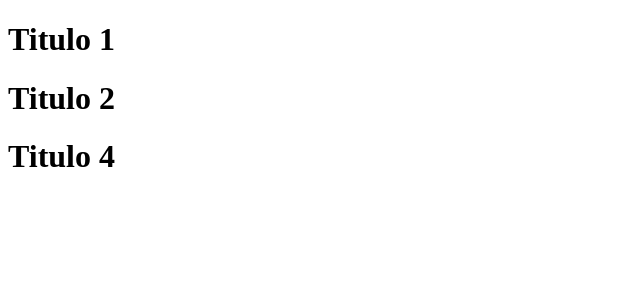
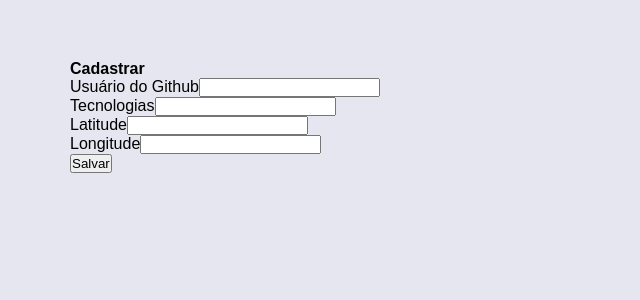
Before and after one commit to ElianMelo/estudo-javascript, a React (Create React App) app in the folder semanaomnistack10/web/: page / in a window 1280 px wide. Shown: the top 300 px of the page, without its empty margins (0-640 px from the left). Built offline with nearby package versions, Linux system fonts and the light colour scheme.

Commit message:
Cria estrutura html do formulario

```diff
--- /dev/null
+++ b/semanaomnistack10/web/src/App.css
@@ -0,0 +1,9 @@
+#app {
+    max-width: 1200px;
+    margin: 0 auto;
+    padding: 60px 30px;
+
+    display: flex;
+    flex-direction: row;
+    align-items: flex-start;
+}
--- a/semanaomnistack10/web/src/App.js
+++ b/semanaomnistack10/web/src/App.js
@@ -1,14 +1,44 @@
 import React from 'react';
 
-import Header from './Header';
+import './global.css';
+import './App.css';
 
 function App() {
+
   return (
-    <>
-      <Header title="Titulo 1"/>
-      <Header title="Titulo 2"/>
-      <Header title="Titulo 4"/>
-    </>
+    <div id="app">
+      <aside>
+        <strong>Cadastrar</strong>
+        <form>
+          <div className="input-block">
+            <label htmlFor="github_username">Usuário do Github</label>
+            <input name="github_username" id="github_username" required />
+          </div>
+
+          <div className="input-block">
+            <label htmlFor="techs">Tecnologias</label>
+            <input name="techs" id="techs" required />
+          </div>
+
+          <div className="input-group">
+            <div className="input-block">
+              <label htmlFor="latitude">Latitude</label>
+              <input name="latitude" id="latitude" required />
+            </div>
+
+            <div className="input-block">
+              <label htmlFor="longitude">Longitude</label>
+              <input name="longitude" id="longitude" required />
+            </div>
+          </div>
+
+          <button type="submit">Salvar</button>
+        </form>
+      </aside>
+      <main>
+
+      </main>
+    </div>
   );
 }
 
--- a/semanaomnistack10/web/src/Header.js
+++ /dev/null
@@ -1,7 +0,0 @@
-import React from 'react';
-
-function Header(props) {
-    return <h1>{props.title}</h1>
-}
-
-export default Header;
--- /dev/null
+++ b/semanaomnistack10/web/src/global.css
@@ -0,0 +1,21 @@
+@import url('https://fonts.googleapis.com/css?family=Roboto:400,700&display=swap');
+
+* {
+    margin: 0;
+    padding: 0;
+    outline: 0;
+    box-sizing: border-box;
+}
+
+html, body, #root {
+    height: 100%;
+}
+
+body {
+    background: #E5E6F0;
+    -webkit-font-smoothing: antialiased;
+}
+
+body, input, button {
+    font-family: Rotobot, sans-serif;
+}
```
Also changed, not shown: semanaomnistack10/web/src/Main.css (added), semanaomnistack10/web/src/Sidebar.css (added).
